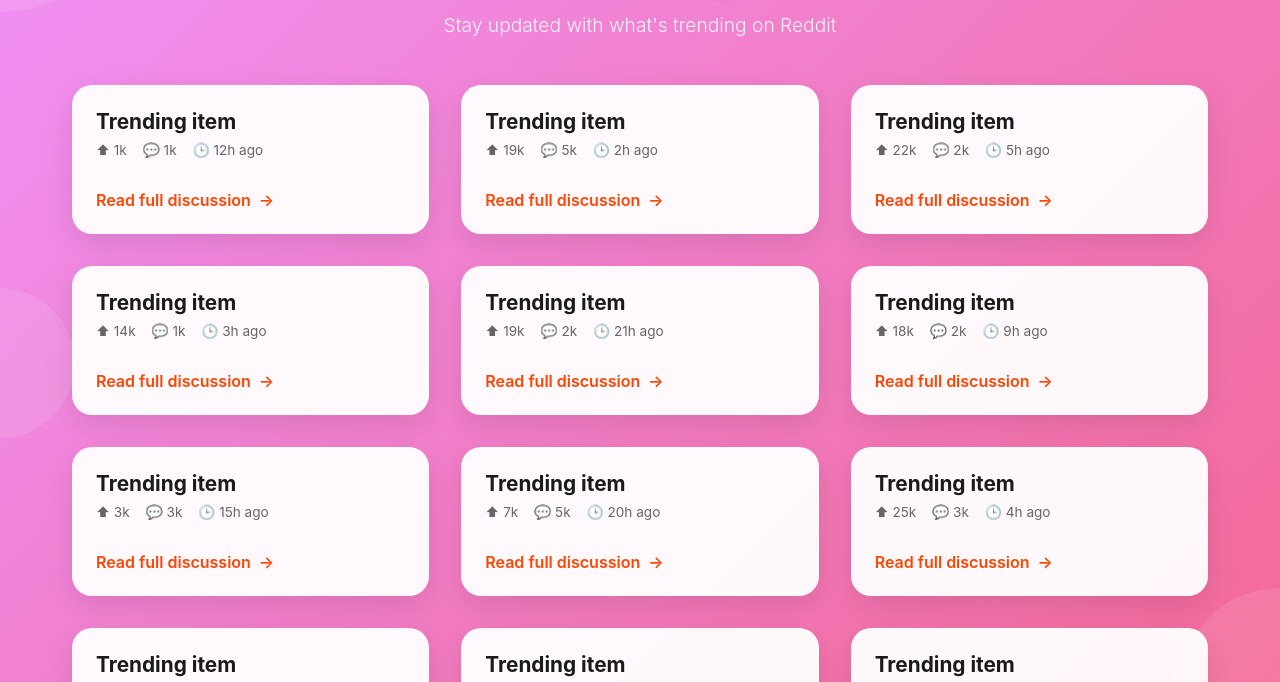
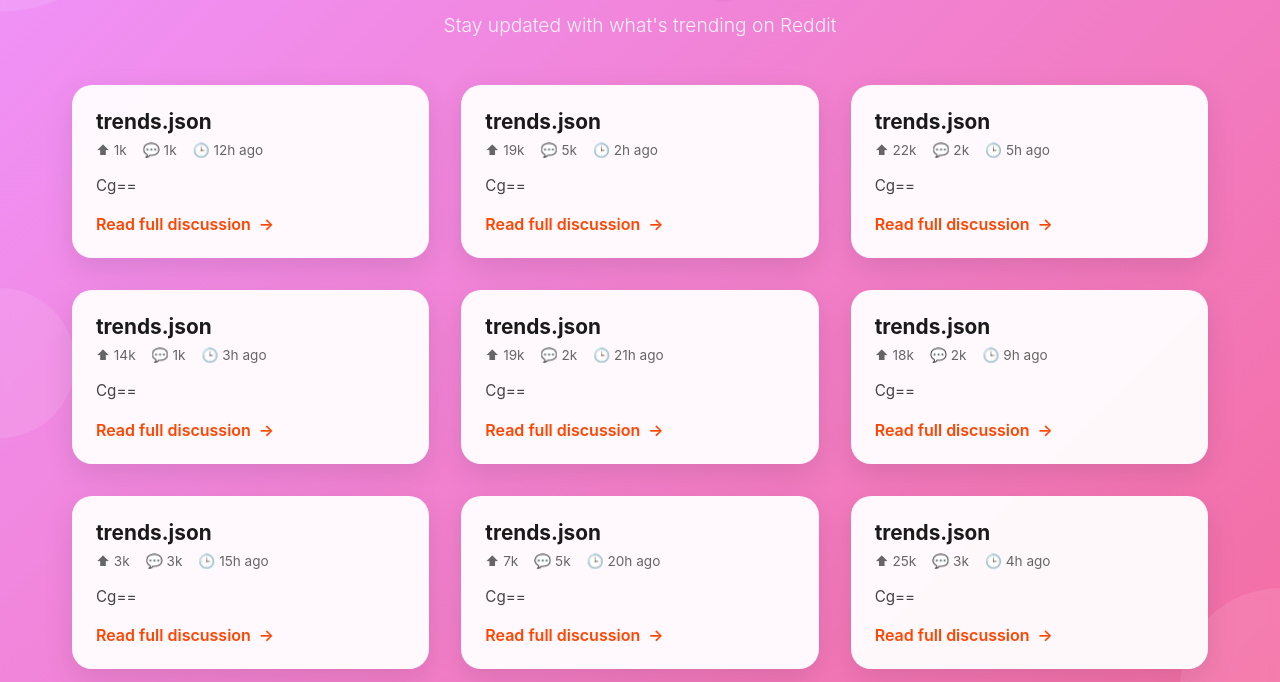
Before and after one commit to Sinadehesh/reddittrends, a plain HTML site: page index.html in a window 1280 px wide. Shown: the part 112-794 px from the top of the page. Drawn offline with Linux system fonts and the light colour scheme.

Commit message:
Update index.html

```diff
--- a/index.html
+++ b/index.html
@@ -130,23 +130,56 @@
   </div>
 
  <script>
+function pick(obj, keys) {
+  for (const k of keys) {
+    const v = k.split('.').reduce((a, p) => (a && a[p] !== undefined ? a[p] : undefined), obj);
+    if (v !== undefined && v !== null && v !== '') return v;
+  }
+  return undefined;
+}
+
+function tryDecodeWrappedArray(data) {
+  // Case 1: data is a single wrapper object with base64 "content"
+  if (data && !Array.isArray(data) && data.content && data.encoding === 'base64') {
+    try {
+      const decoded = atob(String(data.content).replace(/\n/g, ''));
+      const parsed = JSON.parse(decoded);
+      return parsed;
+    } catch (_) {}
+  }
+
+  // Case 2: data is an array of wrapper objects repeating the same file
+  if (Array.isArray(data) && data.length && data[0].content && data[0].encoding === 'base64') {
+    try {
+      const decoded = atob(String(data[0].content).replace(/\n/g, ''));
+      const parsed = JSON.parse(decoded);
+      return parsed;
+    } catch (_) {}
+  }
+
+  return data; // unchanged
+}
+
 async function loadTrends() {
   const contentDiv = document.getElementById('content');
 
   try {
-        // Cache-busted raw GitHub URL
     const url = 'https://raw.githubusercontent.com/Sinadehesh/reddittrends/main/trends.json?ts=' + Date.now();
     const res = await fetch(url, { cache: 'no-store' });
     if (!res.ok) throw new Error(`HTTP ${res.status}`);
 
     let data = await res.json();
 
-        // Normalize possible shapes
+    // If the file contains GitHub wrappers, decode the inner JSON:
+    data = tryDecodeWrappedArray(data);
+
+    // Normalize shapes: accept array or wrapped under common keys
     if (!Array.isArray(data)) {
-          data = data.data || data.trends || data.result || data.items || [];
+      data = data?.data || data?.trends || data?.result || data?.items || [];
     }
+    if (!Array.isArray(data)) data = [data];
 
-        if (!Array.isArray(data) || data.length === 0) {
+    if (!data.length) {
       contentDiv.innerHTML = `
         <div class="empty-state">
           <h2>No trending topics available</h2>
@@ -159,10 +192,26 @@
     const list = document.createElement('ul');
     list.id = 'trending-list';
 
-        data.forEach((item) => {
-          const title = item.title || item.postTitle || item.headline || 'Trending item';
-          const link  = item.link  || item.url || item.permalink || '#';
-          const summary = item.summary || item.output || item.text || '';
+    data.forEach((item, i) => {
+      // Allow strings or objects
+      let summary = typeof item === 'string' ? item : pick(item, [
+        'summary','output','text','content','body','selftext','description','aiSummary','gpt_output'
+      ]);
+
+      // Title & link
+      let title = typeof item === 'object'
+        ? pick(item, ['title','postTitle','headline','data.title','name','Title'])
+        : undefined;
+
+      // Avoid linking to the GitHub API/contents URL
+      let link = typeof item === 'object'
+        ? (pick(item, ['link','url','permalink','data.url']) || '#')
+        : '#';
+      if (/api\.github\.com\/repos\/.+\/contents\/trends\.json/.test(link)) link = '#';
+
+      if (!title) title = summary
+        ? (summary.length > 90 ? summary.slice(0, 90) + '…' : summary)
+        : `Trending item`;
 
       const li = document.createElement('li');
       li.className = 'trend-card';
@@ -173,7 +222,7 @@
           <span class="meta-item">💬 ${Math.floor(Math.random()*5)+1}k</span>
           <span class="meta-item">🕒 ${Math.floor(Math.random()*24)+1}h ago</span>
         </div>
-            <p class="trend-summary">${summary}</p>
+        <p class="trend-summary">${summary ?? ''}</p>
         <a href="${link}" target="_blank" rel="noopener" class="trend-link">Read full discussion</a>
       `;
       list.appendChild(li);
```
Lines whose indentation alone changed are shown as unchanged.
